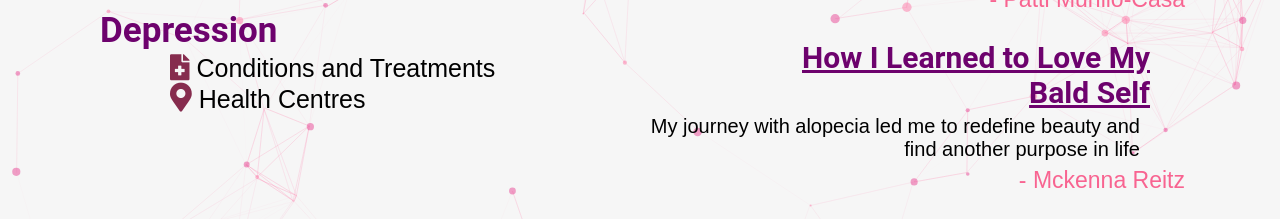
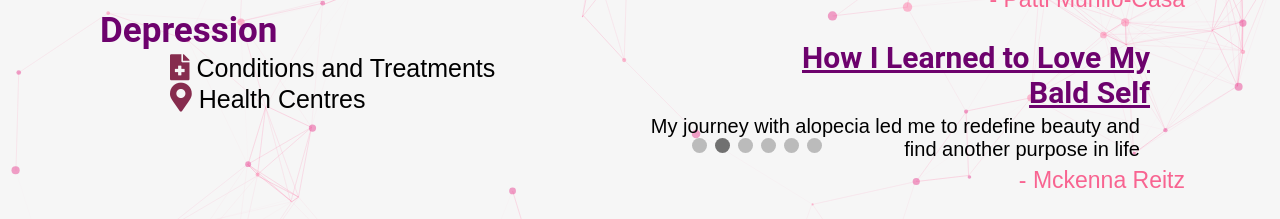
Before and after one commit to Puja-Saraf/SheHacks_Team-015, a plain HTML site: page index.html in a window 1280 px wide. Shown: the part 1720-1939 px from the top of the page. Drawn offline with nearby package versions, Linux system fonts and the light colour scheme; animation ran at ten frames a second; a web font is replaced by a local one.

Commit message:
Update home.css

```diff
--- a/home.css
+++ b/home.css
@@ -134,7 +134,19 @@ img {
   top: 0;
 }
 
-
+/* The dots */
+.dot {
+  height: 15px;
+  width: 15px;
+  margin: 0 2px;
+  background-color: #bbb;
+  border-radius: 50%;
+  display: inline-block;
+  transition: background-color 0.6s ease;
+  position: relative;
+  top: -2320px;
+  left: 690px;
+}
 
 .active {
   background-color: #717171;
```
